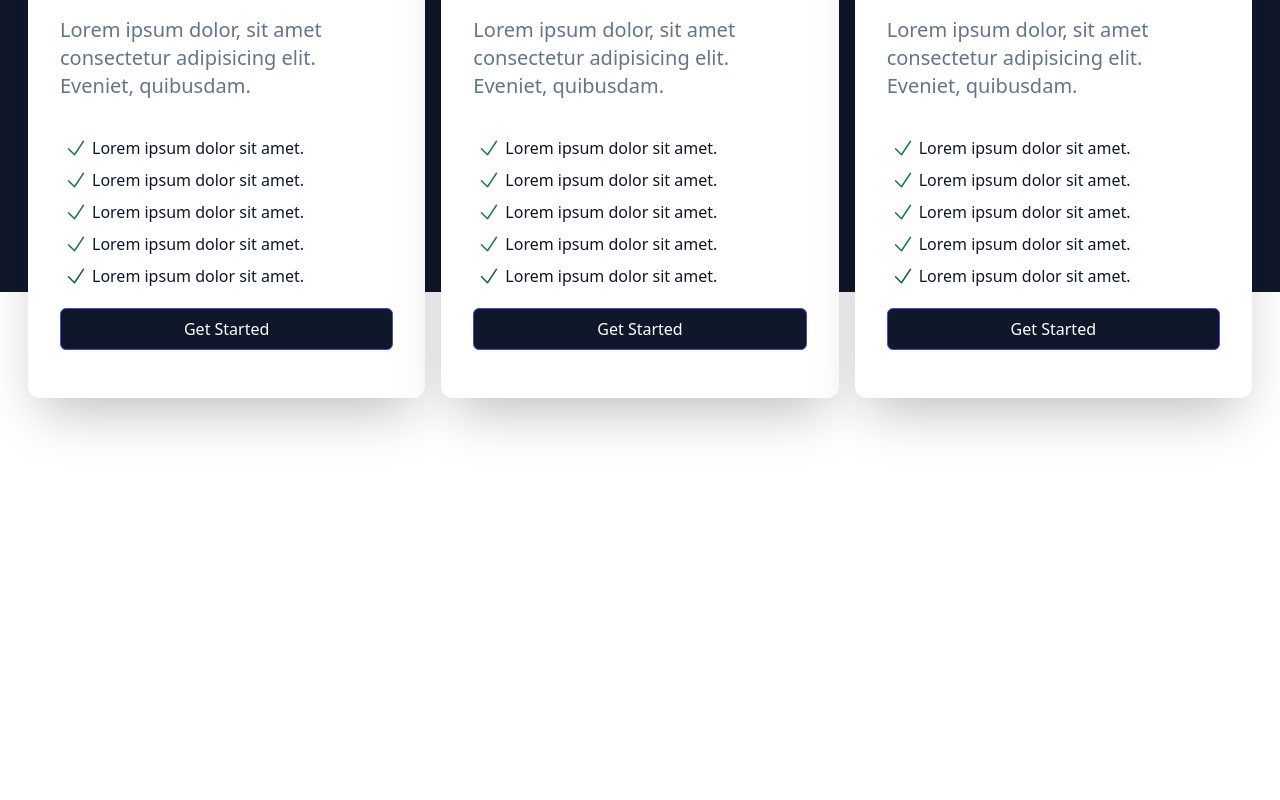
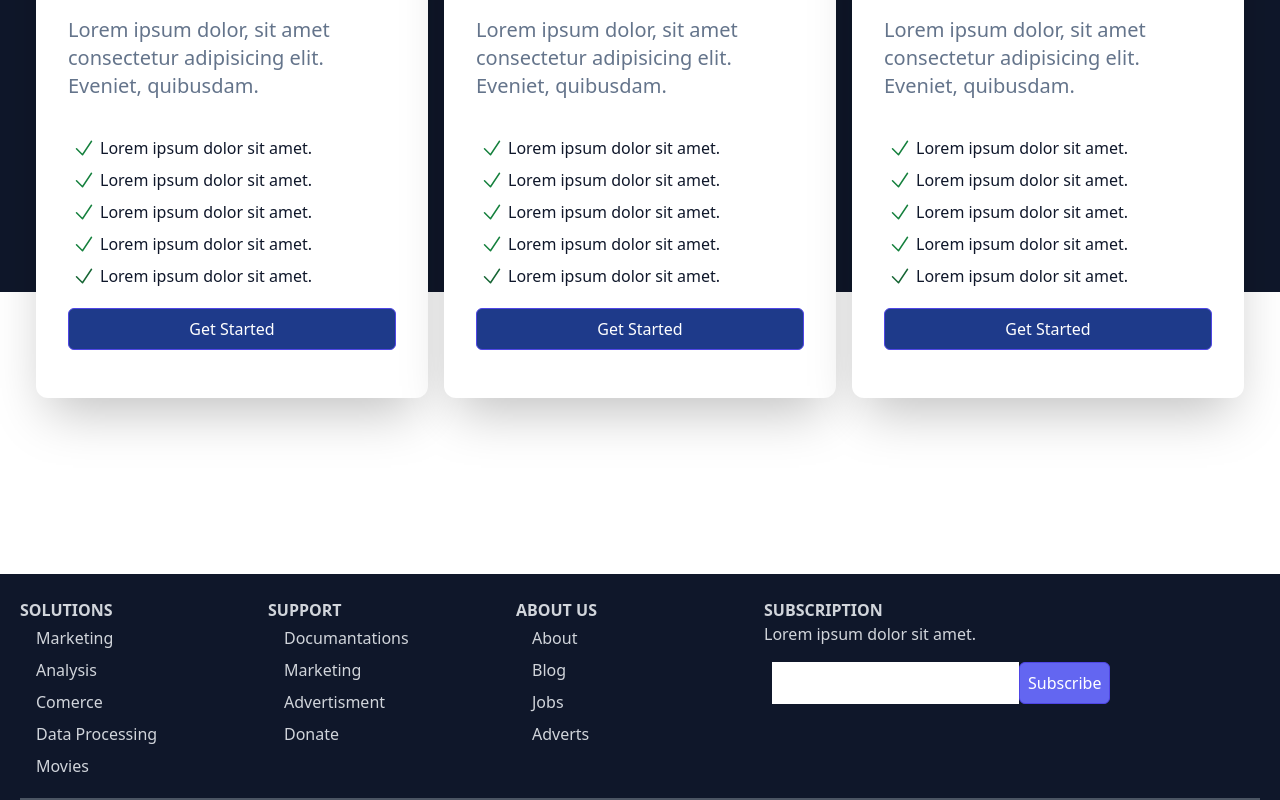
Before and after one commit to Jadoiconic/liblaryManagement, a React (Create React App) app: page / in a window 1280 px wide. Shown: the part 2788-3588 px from the top of the page. Before the commit the page ends 3362 px from the top, so only its background shows below. Built offline with nearby package versions, Linux system fonts and the light colour scheme.

Commit message:
Adding footer section

```diff
--- a/src/App.js
+++ b/src/App.js
@@ -1,5 +1,6 @@
 import React from 'react'
 import Contents from './components/header/Contents';
+import FooterSection from './components/header/FooterSection';
 import Fund from './components/header/Fund';
 import NavBAr from './components/header/header';
 import Container from './components/header/section';
@@ -13,6 +14,7 @@ function App() {
       <Contents />
       <Fund />
       <Subscriptions />
+      <FooterSection />
     </>
   );
 }
--- /dev/null
+++ b/src/components/header/FooterSection.jsx
@@ -0,0 +1,51 @@
+import React from 'react'
+
+const FooterSection = () => {
+    return (
+        <section className='w-full text-gray-300 bg-slate-900'>
+            <div className='max-w-[1240px] mx-auto grid grid-cols-3 md:grid-cols-5 border-b-2 border-gray-600 py-4'>
+                <div>
+                    <h6 className='font-bold uppercase pt-2'>Solutions</h6>
+                    <ul>
+                        <li className='py-1'>Marketing</li>
+                        <li className='py-1'>Analysis</li>
+                        <li className='py-1'>Comerce</li>
+                        <li className='py-1'>Data Processing</li>
+                        <li className='py-1'>Movies</li>
+                    </ul>
+                </div>
+                <div>
+                    <h6 className='font-bold uppercase pt-2'>Support</h6>
+                    <ul>
+                        <li className='py-1'>Documantations</li>
+                        <li className='py-1'>Marketing</li>
+                        <li className='py-1'>Advertisment</li>
+                        <li className='py-1'>Donate</li>
+                    </ul>
+                </div>
+
+                <div>
+                    <h6 className='font-bold uppercase pt-2'>About Us</h6>
+                    <ul>
+                        <li className='py-1'>About</li>
+                        <li className='py-1'>Blog</li>
+                        <li className='py-1'>Jobs</li>
+                        <li className='py-1'>Adverts</li>
+                    </ul>
+                </div>
+                <div className=''>
+                    <h6 className='font-bold uppercase pt-2'>Subscription</h6>
+                    <div>
+                        <p>Lorem ipsum dolor sit amet.</p>
+                        <div className='flex px-2 my-4'>
+                            <input type="email" className='p-2 rounded-0' id="email" />
+                            <button className='p-2 rounded-0'>Subscribe</button>
+                        </div>
+                    </div>
+                </div>
+            </div>
+        </section>
+    )
+}
+
+export default FooterSection
--- a/src/components/header/Fund.jsx
+++ b/src/components/header/Fund.jsx
@@ -30,8 +30,8 @@ const Fund = () => {
                     </div>
                     <div className='bg-slate-100 pl-8 py-4'>
                         <p className='flex itmes-center text-indigo-600'>Contact Us <span>
-                            <svg xmlns="http://www.w3.org/2000/svg" fill="none" viewBox="0 0 24 24" stroke-width="1.5" stroke="currentColor" class="mx-2 w-6 h-6">
-                                <path stroke-linecap="round" stroke-linejoin="round" d="M17.25 8.25L21 12m0 0l-3.75 3.75M21 12H3" />
+                            <svg xmlns="http://www.w3.org/2000/svg" fill="none" viewBox="0 0 24 24" strokeWidth="1.5" stroke="currentColor" className="mx-2 w-6 h-6">
+                                <path strokeLinecap="round" strokeLinejoin="round" d="M17.25 8.25L21 12m0 0l-3.75 3.75M21 12H3" />
                             </svg>
 
                         </span>
@@ -51,8 +51,8 @@ const Fund = () => {
                     <div className='bg-slate-100 pl-8 py-4'>
                         <p className='flex itmes-center text-indigo-600'>Contact Us
                             <span>
-                                <svg xmlns="http://www.w3.org/2000/svg" fill="none" viewBox="0 0 24 24" stroke-width="1.5" stroke="currentColor" class="mx-2 w-6 h-6">
-                                    <path stroke-linecap="round" stroke-linejoin="round" d="M17.25 8.25L21 12m0 0l-3.75 3.75M21 12H3" />
+                                <svg xmlns="http://www.w3.org/2000/svg" fill="none" viewBox="0 0 24 24" strokeWidth="1.5" stroke="currentColor" className="mx-2 w-6 h-6">
+                                    <path strokeLinecap="round" strokeLinejoin="round" d="M17.25 8.25L21 12m0 0l-3.75 3.75M21 12H3" />
                                 </svg>
 
                             </span>
@@ -72,8 +72,8 @@ const Fund = () => {
                     <div className='bg-slate-100 pl-8 py-4'>
                         <p className='flex itmes-center text-indigo-600'>Contact Us
                             <span>
-                                <svg xmlns="http://www.w3.org/2000/svg" fill="none" viewBox="0 0 24 24" stroke-width="1.5" stroke="currentColor" class="mx-2 w-6 h-6">
-                                    <path stroke-linecap="round" stroke-linejoin="round" d="M17.25 8.25L21 12m0 0l-3.75 3.75M21 12H3" />
+                                <svg xmlns="http://www.w3.org/2000/svg" fill="none" viewBox="0 0 24 24" strokeWidth="1.5" stroke="currentColor" className="mx-2 w-6 h-6">
+                                    <path strokeLinecap="round" strokeLinejoin="round" d="M17.25 8.25L21 12m0 0l-3.75 3.75M21 12H3" />
                                 </svg>
 
                             </span>
--- a/src/components/header/Subscriptions.jsx
+++ b/src/components/header/Subscriptions.jsx
@@ -13,7 +13,7 @@ const Subscriptions = () => {
                         Lorem ipsum dolor sit amet consectetur adipisicing elit. Rem eum similique fugit, numquam asperiores atque!
                     </p>
                 </div>
-                <div className='sm:grid md:flex '>
+                <div className='sm:grid md:flex mx-2'>
                     <div className='bg-white mx-2 md:w-1/3 mt-3 text-slate-900 relative m4 p-8 rounded-xl shadow-2xl'>
                         <span className='uppercase bg-indigo-200 py-1 text-indigo-900 rounded-xl px-2 text-sm'>Movies</span>
                         <div>
@@ -55,7 +55,7 @@ const Subscriptions = () => {
                                 </svg>
                                 Lorem ipsum dolor sit amet.
                             </p>
-                            <button className='p-2 bg-slate-900 w-full my-4'>Get Started</button>
+                            <button className='p-2 bg-blue-900 hover:text-blue-900 w-full my-4'>Get Started</button>
                         </div>
                     </div>
                     <div className='bg-white mx-2 md:w-1/3 mt-3 text-slate-900 relative m4 p-8 rounded-xl shadow-2xl'>
@@ -99,7 +99,7 @@ const Subscriptions = () => {
                                 </svg>
                                 Lorem ipsum dolor sit amet.
                             </p>
-                            <button className='p-2 bg-slate-900 w-full my-4'>Get Started</button>
+                            <button className='p-2 bg-blue-900 hover:text-blue-900 w-full my-4'>Get Started</button>
                         </div>
                     </div>
                     <div className='bg-white mx-2 md:w-1/3 mt-3 text-slate-900 relative m4 p-8 rounded-xl shadow-2xl'>
@@ -143,13 +143,12 @@ const Subscriptions = () => {
                                 </svg>
                                 Lorem ipsum dolor sit amet.
                             </p>
-                            <button className='p-2 bg-slate-900 w-full my-4'>Get Started</button>
+                            <button className='p-2 bg-blue-900 hover:text-blue-900 w-full my-4'>Get Started</button>
                         </div>
                     </div>
 
 
                 </div>
-                <div className='grid md:grid-cols-2'></div>
             </div>
 
         </section>
```
